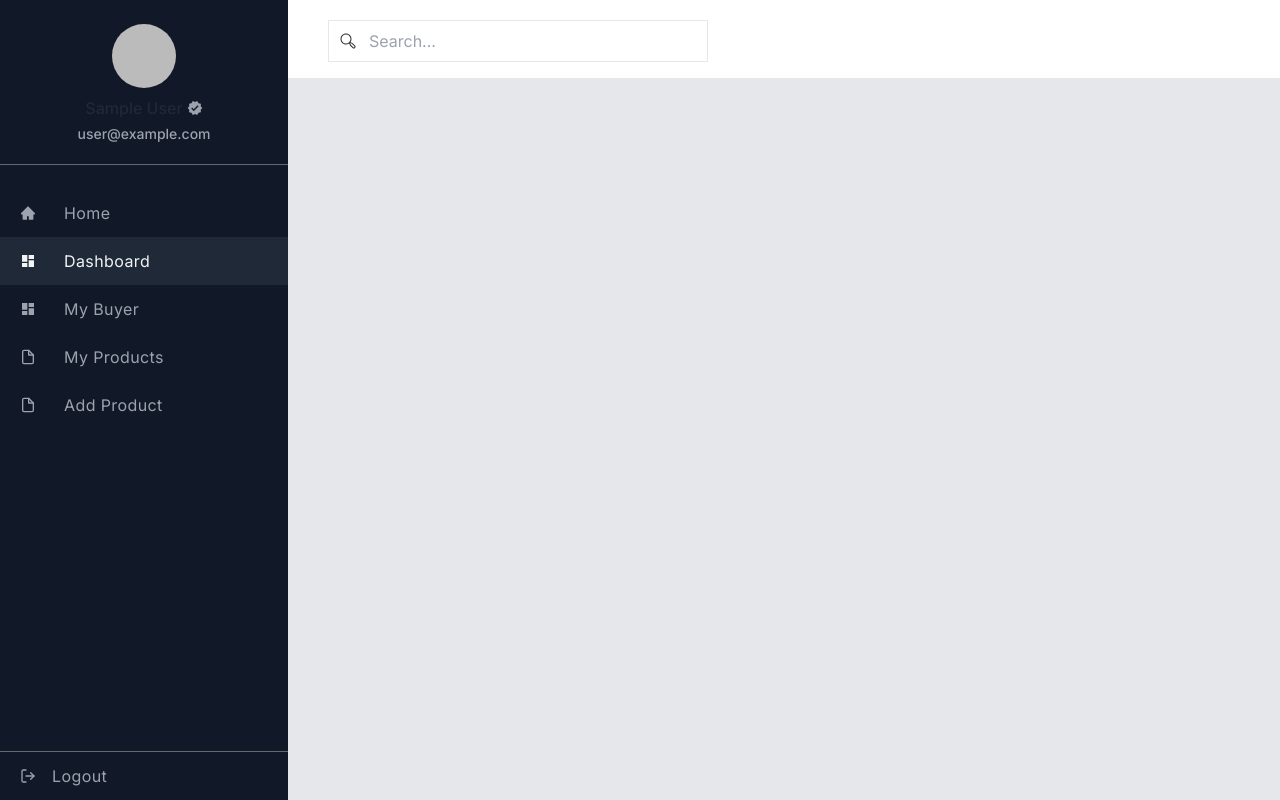
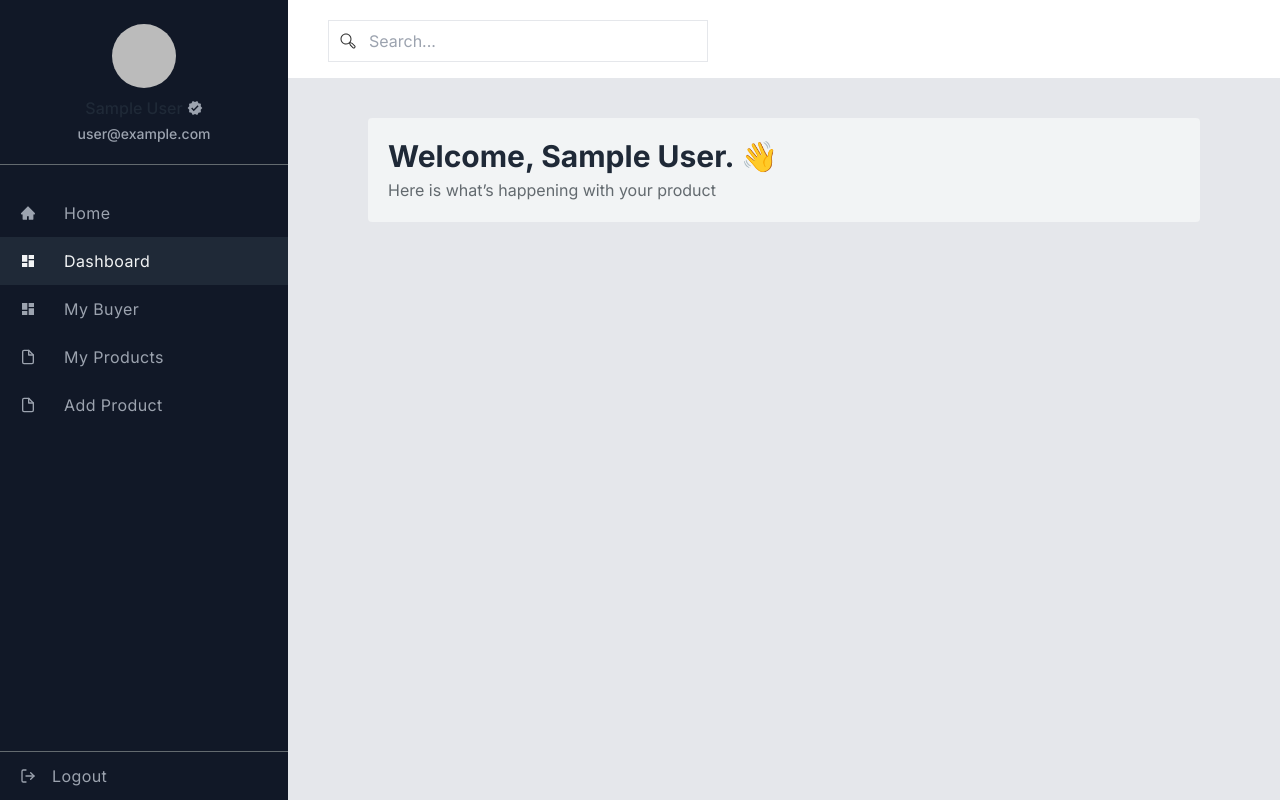
Before and after one commit to nwebpro/time-watch-client, a React (Create React App) app: page /dashboard in a window 1280 px wide. Built offline with nearby package versions, Linux system fonts and the light colour scheme; no server answers; sample sign-in values are in the browser's storage.

Commit message:
dashboar welcome message

```diff
--- a/src/Pages/Dashboard/Dashboard/Dashboard.jsx
+++ b/src/Pages/Dashboard/Dashboard/Dashboard.jsx
@@ -1,12 +1,13 @@
 import React from 'react';
 import useSetTitle from '../../../Hooks/useSetTitle';
+import WelcomeMessage from '../WelcomeMessage/WelcomeMessage';
 
 const Dashboard = () => {
     useSetTitle('Dashboard')
     return (
-        <div>
-
-        </div>
+        <main className='pt-10 px-10 lg:px-20'>
+            <WelcomeMessage />
+        </main>
     );
 };
 
--- /dev/null
+++ b/src/Pages/Dashboard/WelcomeMessage/WelcomeMessage.jsx
@@ -0,0 +1,14 @@
+import React, { useContext } from 'react';
+import { AuthContext } from '../../../Context/AuthProvider/AuthProvider';
+
+const WelcomeMessage = () => {
+    const { user } = useContext(AuthContext)
+    return (
+        <section className='bg-theme-secondary py-5 px-5 rounded'>
+            <h3 className='text-2xl md:text-3xl font-bold mb-1'>Welcome, { user?.displayName }. 👋</h3>
+            <p className='text-base text-theme-body'>Here is what’s happening with your product</p>
+        </section>
+    );
+};
+
+export default WelcomeMessage;
```
